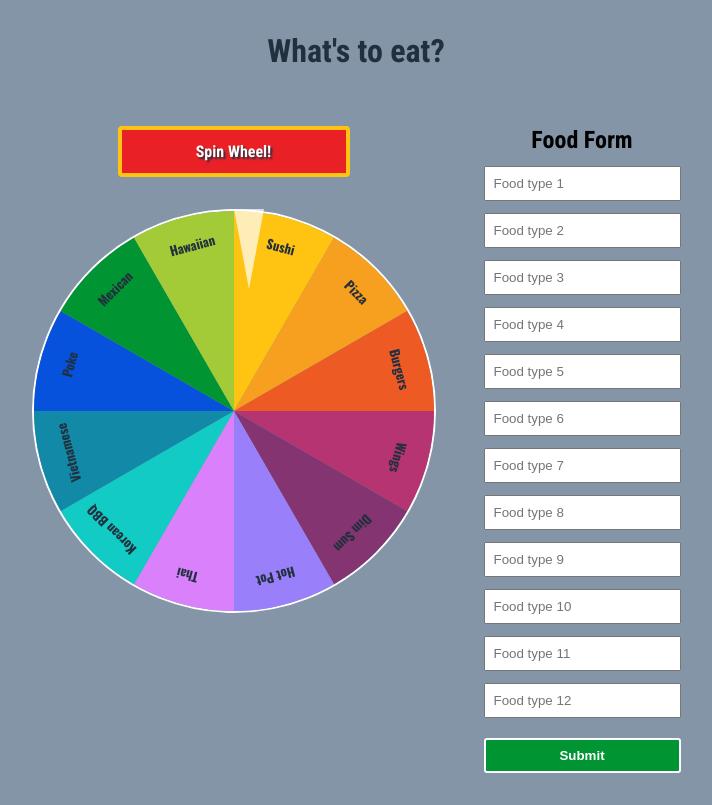
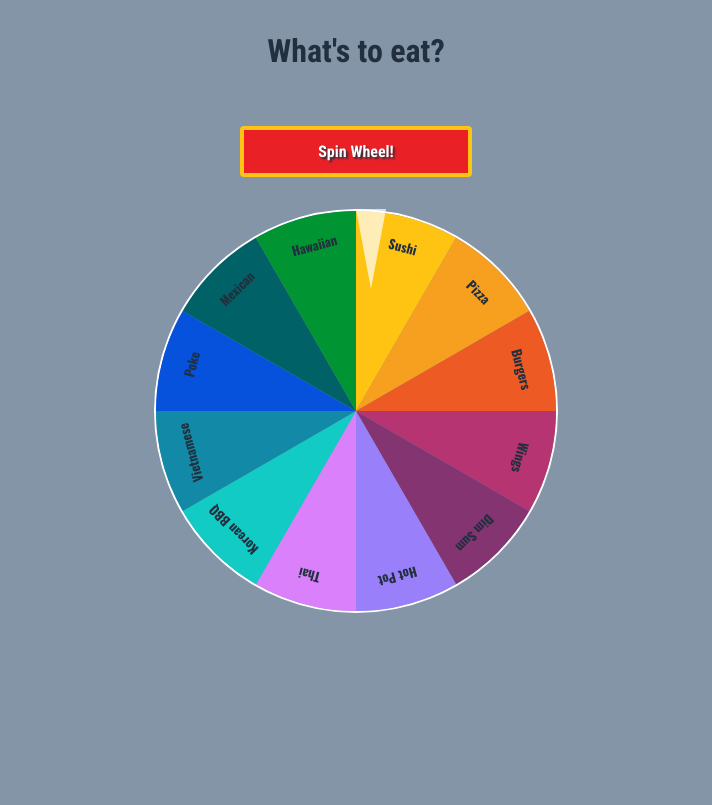
Before and after one commit to essjay05/food-wheel-selector-react, a React (Create React App) app: page / in a window 1280 px wide. Shown: the whole page, without its empty margins (284-996 px from the left). Built offline with nearby package versions, Linux system fonts and the light colour scheme; the HTML template or start-up script is replaced by a standard one.

Commit message:
Hid FoodForm component from App.js since it's not fully functional. Changed Spinner component pieColor to implement pieColors array so that text is not directly linked with color.

```diff
--- a/src/App.js
+++ b/src/App.js
@@ -1,6 +1,6 @@
 import React, { useState } from 'react';
 import './App.css';
-import FoodForm from './components/foodForm/FoodForm';
+// import FoodForm from './components/foodForm/FoodForm';
 import Spinner from './components/spinner/Spinner';
 
 function App() {
@@ -14,7 +14,7 @@ function App() {
       </header>
       <div className="App-body">
         <Spinner />
-        <FoodForm />
+        {/* <FoodForm /> */}
       </div>
     </div>
   );
--- a/src/components/spinner/Spinner.jsx
+++ b/src/components/spinner/Spinner.jsx
@@ -80,22 +80,22 @@ const Spinner = () => {
   //   'Noods'
   // ]
 
-  // const pieColors = [
-  //   '#FFC312',
-  //   '#F79F1F',
-  //   '#EE5A24',
-  //   '#B53471',
-  //   '#833471',
-  //   '#9980FA',
-  //   '#D980FA',
-  //   '#12CBC4',
-  //   '#1289A7',
-  //   '#0652DD',
-  //   '#006266',
-  //   '#009432',
-  //   '#A3CB38',
-  //   '#C4E538'
-  // ]
+  const pieColors = [
+    '#FFC312',
+    '#F79F1F',
+    '#EE5A24',
+    '#B53471',
+    '#833471',
+    '#9980FA',
+    '#D980FA',
+    '#12CBC4',
+    '#1289A7',
+    '#0652DD',
+    '#006266',
+    '#009432',
+    '#A3CB38',
+    '#C4E538'
+  ]
 
   // useEffect(() => {
   //   console.log(foodObjectList)
@@ -115,7 +115,7 @@ const Spinner = () => {
             key={index}
             className="spinner-slice"
             style={{
-              backgroundColor: `${food.bgColor}`,
+              backgroundColor: `${pieColors[index]}`,
               transform: `rotate(${index * 30}deg) skewY(-60deg)`}}>
             <div
               className="text"
```
